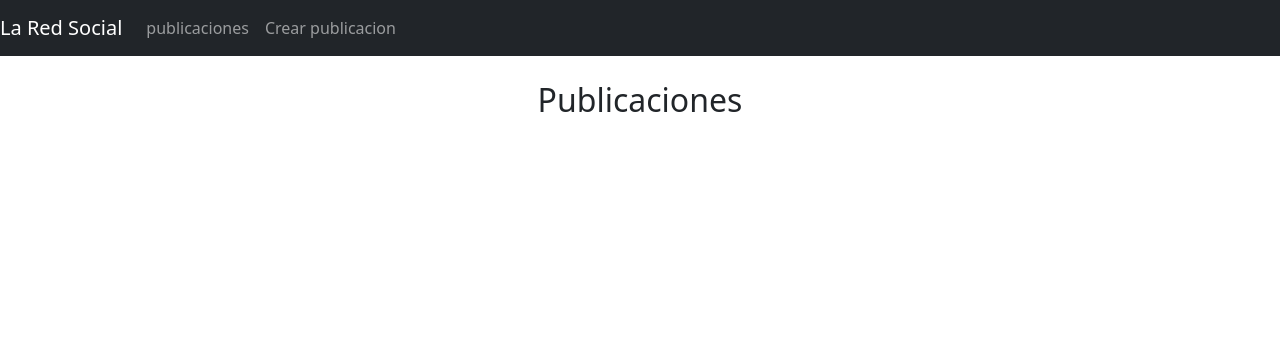
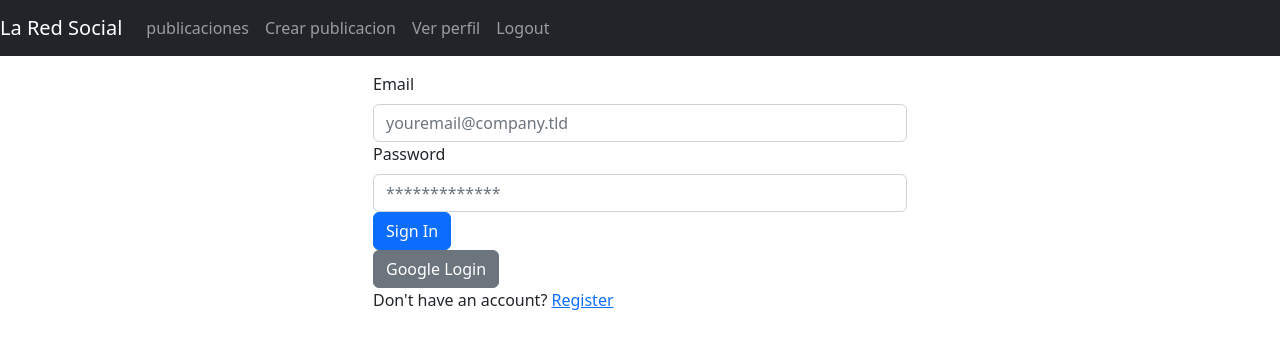
Before and after one commit to lokenmg/firebasefront, a React (Create React App) app: page /login in a window 1280 px wide. Shown: the top 348 px of the page. Built offline with nearby package versions, Linux system fonts and the light colour scheme; no server answers.

Commit message:
create login methods

```diff
--- a/src/App.js
+++ b/src/App.js
@@ -1,12 +1,20 @@
-import React, {Component} from 'react';
+import React, { Component } from 'react';
 import './App.css';
 import { Routes, Route, Link } from "react-router-dom";
 import "bootstrap/dist/css/bootstrap.min.css";
 
 import PeliculaTutorial from "./components/add-pelicula.component";
 import PeliculasList from "./components/peliculas-list.component";
+import { Login } from "./components/usersComponents/Login";
+import { ProtectedRoute } from './components/ProtectedRoute';
+import { AuthProvider } from './context/AuthContext';
+import { Logout } from './components/usersComponents/Logout';
+import { Register } from './components/usersComponents/Register';
+import { Perfil } from './components/usersComponents/Perfil';
 
 class App extends Component {
+
+
   render() {
     return (
       <div>
@@ -25,15 +33,42 @@ class App extends Component {
                 Crear publicacion
               </Link>
             </li>
+            <li className='nav-item'>
+              <Link to={"/perfil"} className='nav-link'>
+                Ver perfil
+              </Link>
+            </li>
+            <li className='nav-item'>
+              <AuthProvider>
+                <Logout />
+              </AuthProvider>
+            </li>
           </div>
         </nav>
 
         <div className="container mt-3">
-          <h2>Publicaciones</h2>
-          <Routes>
-            <Route path="peliculas" element={<PeliculasList/>} />
-            <Route path="add" element={<PeliculaTutorial/>} />
-          </Routes>
+          <AuthProvider>
+            <Routes>
+              <Route path='login' element={<Login />} />
+              <Route path='register' element={<Register />} />
+              <Route path="peliculas" element={
+                <ProtectedRoute>
+                  <PeliculasList />
+                </ProtectedRoute>
+              } />
+              <Route path="add" element={
+                <ProtectedRoute>
+                  <PeliculaTutorial />
+                </ProtectedRoute>
+              } />
+              <Route path="perfil" element={
+                <ProtectedRoute>
+                  <Perfil />
+                </ProtectedRoute>
+              } />
+            </Routes>
+          </AuthProvider>
+
         </div>
       </div>
     );
--- /dev/null
+++ b/src/components/ProtectedRoute.js
@@ -0,0 +1,12 @@
+import { Navigate } from "react-router-dom";
+import { useAuth } from "../context/AuthContext";
+
+export function ProtectedRoute({ children }) {
+  const { user, loading } = useAuth();
+
+  if (loading) return <h1>Loading</h1>;
+
+  if (!user) return <Navigate to="/login" />;
+
+  return <>{children}</>;
+}
--- a/src/components/add-pelicula.component.js
+++ b/src/components/add-pelicula.component.js
@@ -4,6 +4,8 @@ import "firebase/compat/storage";
 import firebase from "firebase/compat/app";
 import { Button, Form} from "react-bootstrap";
 export const storage = firebase.storage();
+
+
 
 export default class AddPelicula extends Component {
   constructor(props) {
@@ -24,6 +26,7 @@ export default class AddPelicula extends Component {
       file: null
     };
   }
+
 
   onChangeFile(e) {
     this.setState({
--- /dev/null
+++ b/src/components/usersComponents/Alert.js
@@ -0,0 +1,20 @@
+export function Alert({ message }) {
+    return (
+      <div
+        role="alert"
+      >
+        <span className="sm:inline block">{message}</span>
+        {/* <span class="absolute top-0 bottom-0 right-0 px-4 py-3">
+          <svg
+            class="fill-current h-6 w-6 text-red-500"
+            role="button"
+            xmlns="http://www.w3.org/2000/svg"
+            viewBox="0 0 20 20"
+          >
+            <title>Close</title>
+            <path d="M14.348 14.849a1.2 1.2 0 0 1-1.697 0L10 11.819l-2.651 3.029a1.2 1.2 0 1 1-1.697-1.697l2.758-3.15-2.759-3.152a1.2 1.2 0 1 1 1.697-1.697L10 8.183l2.651-3.031a1.2 1.2 0 1 1 1.697 1.697l-2.758 3.152 2.758 3.15a1.2 1.2 0 0 1 0 1.698z" />
+          </svg>
+        </span> */}
+      </div>
+    );
+  }
--- /dev/null
+++ b/src/components/usersComponents/Login.js
@@ -0,0 +1,87 @@
+import { useState } from "react";
+import { Link, useNavigate } from "react-router-dom";
+import { useAuth } from "../../context/AuthContext";
+import { Alert } from "./Alert";
+import { Form, Button, Container, Row, Col } from "react-bootstrap";
+export function Login() {
+
+  const [user, setUser] = useState({
+    email: "",
+    password: "",
+  });
+
+  const { login, loginWithGoogle} = useAuth();
+  const [error, setError] = useState("");
+  const navigate = useNavigate();
+
+  const handleSubmit = async (e) => {
+    e.preventDefault();
+    setError("");
+    try {
+      await login(user.email, user.password);
+      navigate("/");
+    } catch (error) {
+      setError(error.message);
+    }
+  };
+
+  const handleChange = ({ target: { value, name } }) =>
+    setUser({ ...user, [name]: value });
+
+  const handleGoogleSignin = async () => {
+    try {
+      await loginWithGoogle();
+      navigate("/");
+    } catch (error) {
+      setError(error.message);
+    }
+  };
+
+
+  return (
+    <Container>
+    {error && <Alert message={error} />}
+
+    <Row className="justify-content-center">
+      <Col md={6}>
+        <Form onSubmit={handleSubmit}>
+          <Form.Group controlId="email">
+            <Form.Label>Email</Form.Label>
+            <Form.Control
+              type="email"
+              name="email"
+              placeholder="youremail@company.tld"
+              onChange={handleChange}
+            />
+          </Form.Group>
+
+          <Form.Group controlId="password">
+            <Form.Label>Password</Form.Label>
+            <Form.Control
+              type="password"
+              name="password"
+              placeholder="*************"
+              onChange={handleChange}
+            />
+          </Form.Group>
+
+          <Button variant="primary" type="submit" style={{ margin: '10px, 10px, 5px, 5px' }}>
+            Sign In
+          </Button>
+        </Form>
+
+        <Button variant="secondary" onClick={handleGoogleSignin} style={{ margin: '10px, 10px, 5px, 5px'}}>
+          Google Login
+        </Button>
+
+        <p>
+          Don't have an account?{" "}
+          <Link to="/register" className="text-blue-700 hover:text-blue-900">
+            Register
+          </Link>
+        </p>
+      </Col>
+    </Row>
+  </Container>
+  );
+}
--- /dev/null
+++ b/src/components/usersComponents/Logout.js
@@ -0,0 +1,20 @@
+import { Link } from "react-router-dom";
+import { useAuth } from "../../context/AuthContext";
+
+export function Logout(){
+    const { logout } = useAuth();
+
+    const handleLogout = async () => {
+      try {
+        await logout();
+      } catch (error) {
+        console.error(error.message);
+      }
+    };
+
+    return(
+        <Link  className="nav-link " onClick={handleLogout}>
+        Logout
+      </Link>
+    )
+}
--- /dev/null
+++ b/src/components/usersComponents/Perfil.js
@@ -0,0 +1,28 @@
+import { useAuth } from "../../context/AuthContext";
+import { Image, Container, Row, Col, Card } from "react-bootstrap";
+export function Perfil() {
+    const { user } = useAuth();
+
+    return (
+        <Container>
+        <Row className="justify-content-center mt-5">
+          <Col xs={12} md={6}>
+            <Card bg="white" text="black">
+              <Card.Body>
+                <div className="text-center">
+                  <h1>Perfil</h1>
+                  <Image src={user.photoURL} roundedCircle alt="img" className="mb-4" />
+                </div>
+                <div>
+                  <h2>Nombre del usuario</h2>
+                  <h3>{user.displayName || null}</h3>
+                  <h2>Correo Electrónico</h2>
+                  <h3>{user.email}</h3>
+                </div>
+              </Card.Body>
+            </Card>
+          </Col>
+        </Row>
+      </Container>
+    )
+}
--- /dev/null
+++ b/src/components/usersComponents/Register.js
@@ -0,0 +1,69 @@
+import { useState } from "react";
+import { Link, useNavigate } from "react-router-dom";
+import { useAuth } from "../../context/AuthContext";
+import { Alert, Button, Form, Container, Row, Col } from "react-bootstrap";
+
+export function Register() {
+  const { signup } = useAuth();
+
+  const [user, setUser] = useState({
+    email: "",
+    password: "",
+  });
+
+  const [error, setError] = useState("");
+  const navigate = useNavigate();
+
+  const handleSubmit = async (e) => {
+    e.preventDefault();
+    setError("");
+    try {
+      await signup(user.email, user.password);
+      navigate("/");
+    } catch (error) {
+      setError(error.message);
+    }
+  };
+
+  return (
+    <Container>
+      <Row className="justify-content-center">
+        <Col xs={12} sm={8} md={6}>
+          {error && <Alert variant="danger">{error}</Alert>}
+
+          <Form onSubmit={handleSubmit}>
+            <Form.Group controlId="email">
+              <Form.Label>Email</Form.Label>
+              <Form.Control
+                type="email"
+                onChange={(e) => setUser({ ...user, email: e.target.value })}
+                placeholder="youremail@company.tld"
+              />
+            </Form.Group>
+
+            <Form.Group controlId="password">
+              <Form.Label>Password</Form.Label>
+              <Form.Control
+                type="password"
+                onChange={(e) => setUser({ ...user, password: e.target.value })}
+                placeholder="*************"
+              />
+            </Form.Group>
+
+            <Button variant="primary" type="submit" style={{ margin: '5px, 10px, 5px, 5px'}}>
+              Register
+            </Button>
+          </Form>
+
+          <p>
+            Already have an Account?
+            <br/>
+            <Link to="/login" className="text-blue-700 hover:text-blue-900">
+              Login
+            </Link>
+          </p>
+        </Col>
+      </Row>
+    </Container>
+  );
+}
--- /dev/null
+++ b/src/context/AuthContext.js
@@ -0,0 +1,66 @@
+import { createContext, useContext, useEffect, useState } from "react";
+import {
+  createUserWithEmailAndPassword,
+  signInWithEmailAndPassword,
+  signOut,
+  onAuthStateChanged,
+  GoogleAuthProvider,
+  signInWithPopup,
+  sendPasswordResetEmail,
+} from "firebase/auth";
+import { auth } from "../firebase";
+
+const authContext = createContext();
+
+export const useAuth = () => {
+  const context = useContext(authContext);
+  if (!context) throw new Error("There is no Auth provider");
+  return context;
+};
+
+export function AuthProvider({ children }) {
+  const [user, setUser] = useState(null);
+  const [loading, setLoading] = useState(true);
+
+  const signup = (email, password) => {
+    return createUserWithEmailAndPassword(auth, email, password);
+  };
+
+  const login = (email, password) => {
+    return signInWithEmailAndPassword(auth, email, password);
+  };
+
+  const loginWithGoogle = () => {
+    const googleProvider = new GoogleAuthProvider();
+    return signInWithPopup(auth, googleProvider);
+  };
+
+  const logout = () => signOut(auth);
+
+  const resetPassword = async (email) => sendPasswordResetEmail(auth, email);
+
+  useEffect(() => {
+    const unsubuscribe = onAuthStateChanged(auth, (currentUser) => {
+      console.log({ currentUser });
+      setUser(currentUser);
+      setLoading(false);
+    });
+    return () => unsubuscribe();
+  }, []);
+
+  return (
+    <authContext.Provider
+      value={{
+        signup,
+        login,
+        user,
+        logout,
+        loading,
+        loginWithGoogle,
+        resetPassword,
+      }}
+    >
+      {children}
+    </authContext.Provider>
+  );
+}
--- a/src/firebase.js
+++ b/src/firebase.js
@@ -2,6 +2,7 @@
 import firebase from "firebase/compat/app";
 import "firebase/compat/firestore";
 import "firebase/compat/storage";
+import { getAuth } from "firebase/auth";
 
 const firebaseConfig = {
 
@@ -26,7 +27,12 @@ const firebaseConfig = {
 const firebaseApp = firebase.initializeApp(firebaseConfig);
 const firestore = firebaseApp.firestore();
 const storage = firebase.storage();
+const app = firebase.initializeApp(firebaseConfig);
+const auth = getAuth(app);
+
 export {
   storage,
-  firestore as default
+  firestore as default,
+  app,
+  auth
 };
```
Also changed, not shown: 1 other file (tests, documents, lock files or other folders).
